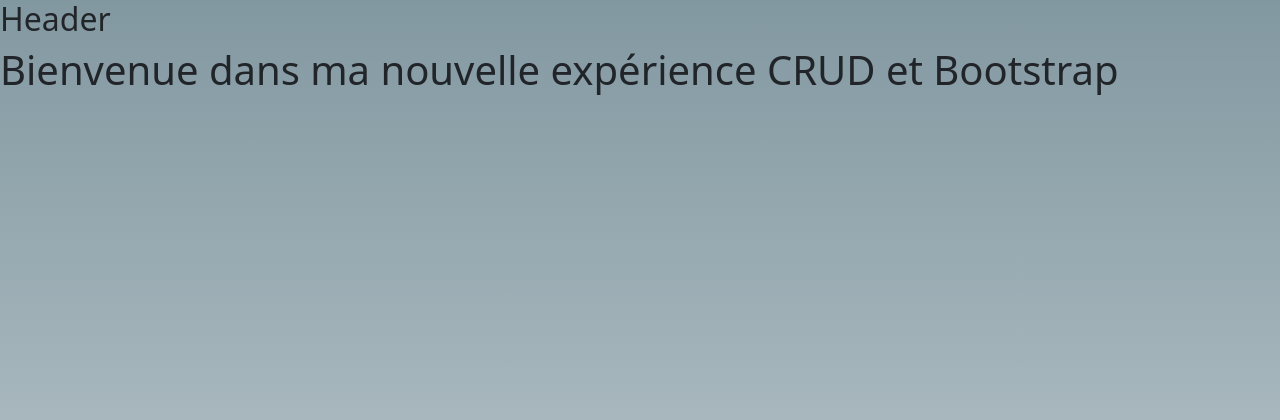
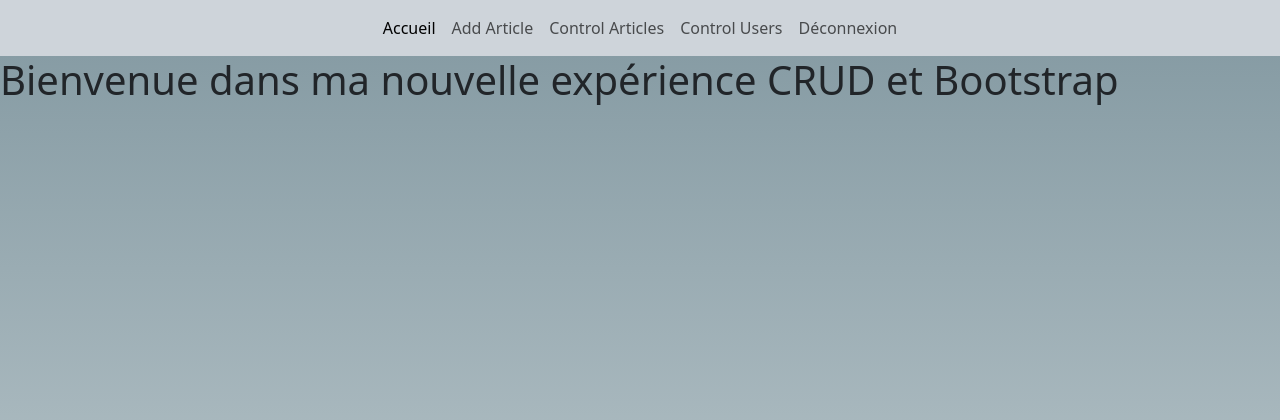
Before and after one commit to Leerlandais/newCrud, a PHP site: page /control/router.control.php in a window 1280 px wide. Shown: the top 420 px of the page. Run offline with PHP 8.4, Linux system fonts and the light colour scheme.

Commit message:
added header and 404

```diff
--- a/control/router.control.php
+++ b/control/router.control.php
@@ -6,6 +6,7 @@ if(isset($_GET["page"])) {
             include("../view/home.view.php");
             break;
         default :
+        $title = "Page Not Found";
             include("../view/error404.view.php");
     }
 }else {
--- a/view/inc/header.php
+++ b/view/inc/header.php
@@ -1 +1,32 @@
-<h2>Header</h2>
+
+
+
+
+
+
+<nav class="navbar navbar-expand-lg bg-dark-subtle">
+  <div class="container-fluid">
+    <button class="navbar-toggler" type="button" data-bs-toggle="collapse" data-bs-target="#navbarNav" aria-controls="navbarNav" aria-expanded="false" aria-label="Toggle navigation">
+      <span class="navbar-toggler-icon"></span>
+    </button>
+    <div class="collapse navbar-collapse d-flex justify-content-center" id="navbarNav">
+      <ul class="navbar-nav">
+        <li class="nav-item">
+          <a class="nav-link active" aria-current="page" href="?page=home">Accueil</a>
+        </li>
+        <li class="nav-item">
+          <a class="nav-link" href="?page=home&sect=art">Add Article</a>
+        </li>
+        <li class="nav-item">
+          <a class="nav-link" href="?page=home&sect=cont_arts">Control Articles</a>
+        </li>
+        <li class="nav-item">
+          <a class="nav-link" href="?page=home&sect=cont_user" aria-disabled="true">Control Users</a>
+        </li>
+        <li class="nav-item">
+          <a class="nav-link" href="?page=home&sect=logout" aria-disabled="true">Déconnexion</a>
+        </li>
+      </ul>
+    </div>
+  </div>
+</nav>
```
Also changed, not shown: view/error404.view.php (+14 -2 lines).
